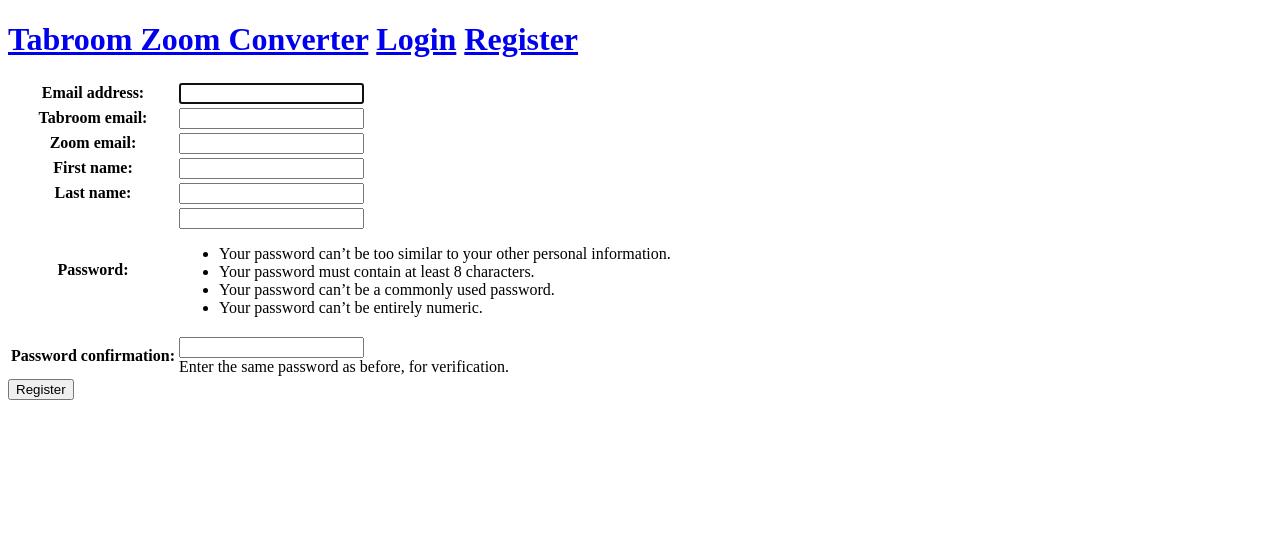
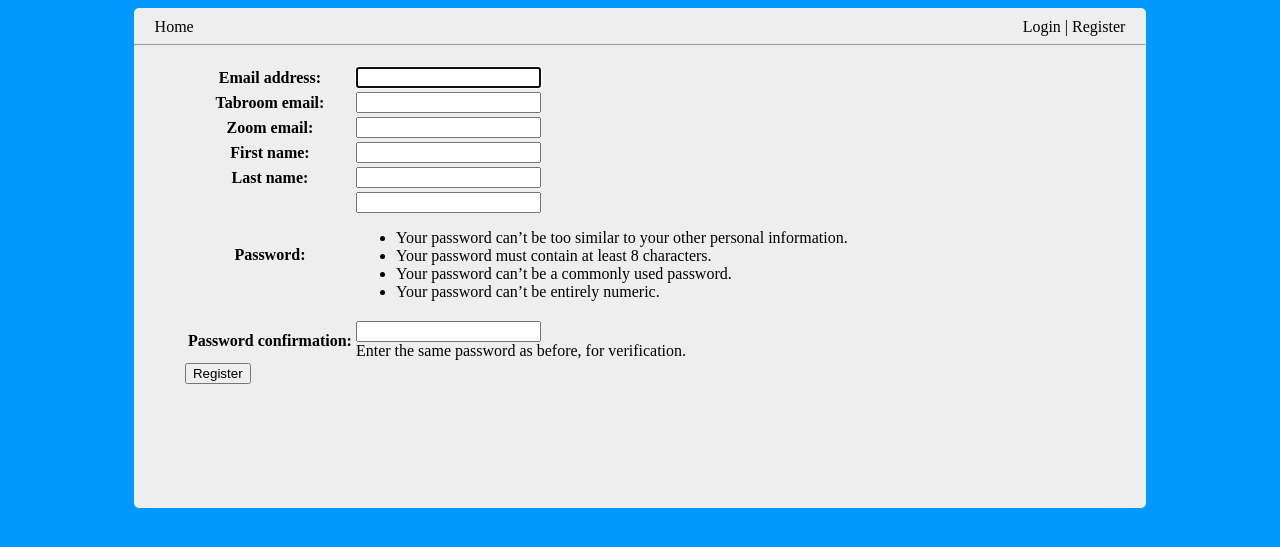
Before and after one commit to omajoshi/tabroom_zoom, a Django app: page /accounts/register/ in a window 1280 px wide. Shown: the top 547 px of the page. Run offline with Django 3.2, Linux system fonts and the light colour scheme.

Commit message:
TAB-4 added CSS file

```diff
--- /dev/null
+++ b/zoom_converter/static/zoom_converter/index.css
@@ -0,0 +1,54 @@
+html {
+}
+
+body {
+    background-color: #0099ff;
+}
+
+.main-body {
+    margin-left: 10%;
+    margin-right: 10%;
+    background-color: #eeeeee;
+    min-height: 500px;
+    border-radius:5px;
+}
+
+.content {
+    padding: 1% 5% 1% 5%;
+}
+
+.page-header {
+    padding-left: 2%;
+    padding-right: 2%;
+    padding-top: 1%;
+}
+
+.page-header a {
+    text-decoration: none;
+    color: initial;
+}
+
+.body-header {
+    display: flex-box;
+}
+
+.page-header .login-logout  {
+    float: right;
+    position: relative;
+}
+
+.clear {
+    clear: both;
+}
+
+.title {
+    text-align: center;
+}
+
+.manage {
+    text-align: right;
+}
+
+.edit-item {
+    text-align: right;
+}
--- a/zoom_converter/templates/zoom_converter/base.html
+++ b/zoom_converter/templates/zoom_converter/base.html
@@ -1,16 +1,30 @@
+{% load static %}
 <!DOCTYPE html>
 <html lang="en">
 <head>
     <meta charset="UTF-8">
-    <title>Tabroom Zoom Converter</title>
+    <title>{% block title %}Tabroom Zoom Converter{% endblock %}</title>
+    <link rel="stylesheet" type="text/css" href="{% static 'zoom_converter/index.css' %}">
 </head>
 <body>
-<h1><a href="/">Tabroom Zoom Converter</a>
+<div class="main-body">
+<header class="page-header">
+{% block page_header %}
+<a class="button" href="/">Home</a>
+<span class="login-logout">
 {% if request.user.is_authenticated %}
-<a href="{% url 'zoom_converter:profile' %}">{{ request.user }}</a> <a href="/accounts/logout/">Logout</a></h1>
-{% else %}<a href="/accounts/login/?next={{ request.path }}">Login</a> <a href="/accounts/register/">Register</a></h1>
+<a href="{% url 'zoom_converter:profile' %}">{{ request.user }}</a> | <a href="/accounts/logout/">Logout</a>
+{% else %}<a href="/accounts/login/?next={{ request.path }}">Login</a> | <a href="/accounts/register/">Register</a>
 {% endif %}
+</span>
+<div class="clear"></div>
+{% endblock %}
+</header>
+<hr>
+<div class="content">
 {% block content %}
 {% endblock %}
+</div>
+</div>
 </body>
 </html>
--- a/zoom_converter/templates/zoom_converter/index.html
+++ b/zoom_converter/templates/zoom_converter/index.html
@@ -9,7 +9,7 @@
     </form>
 
 
-<h1>Manage My Entries</h1>
+<h1 class="title">Manage My Entries</h1>
 {% for tournament in tournaments_entered %}
 <h2><a href="{{ tournament.get_absolute_url }}">{{ tournament.name }}</a></h2>
 {% empty %}
@@ -17,7 +17,7 @@
 {% endfor %}
 
 
-<h1>Manage My Tournaments</h1>
+<h1 class="title">Manage My Tournaments</h1>
 {% for tournament in tournaments %}
 <h2><a href="{{ tournament.get_absolute_url }}">{{ tournament.name }}</a></h2>
 {% empty %}
```
Also changed, not shown: zoom_converter/templates/zoom_converter/tournament_detail.html (+10 -3 lines), zoom_converter/templates/zoom_converter/tournament_list.html (+8 -4 lines), 1 other file.
